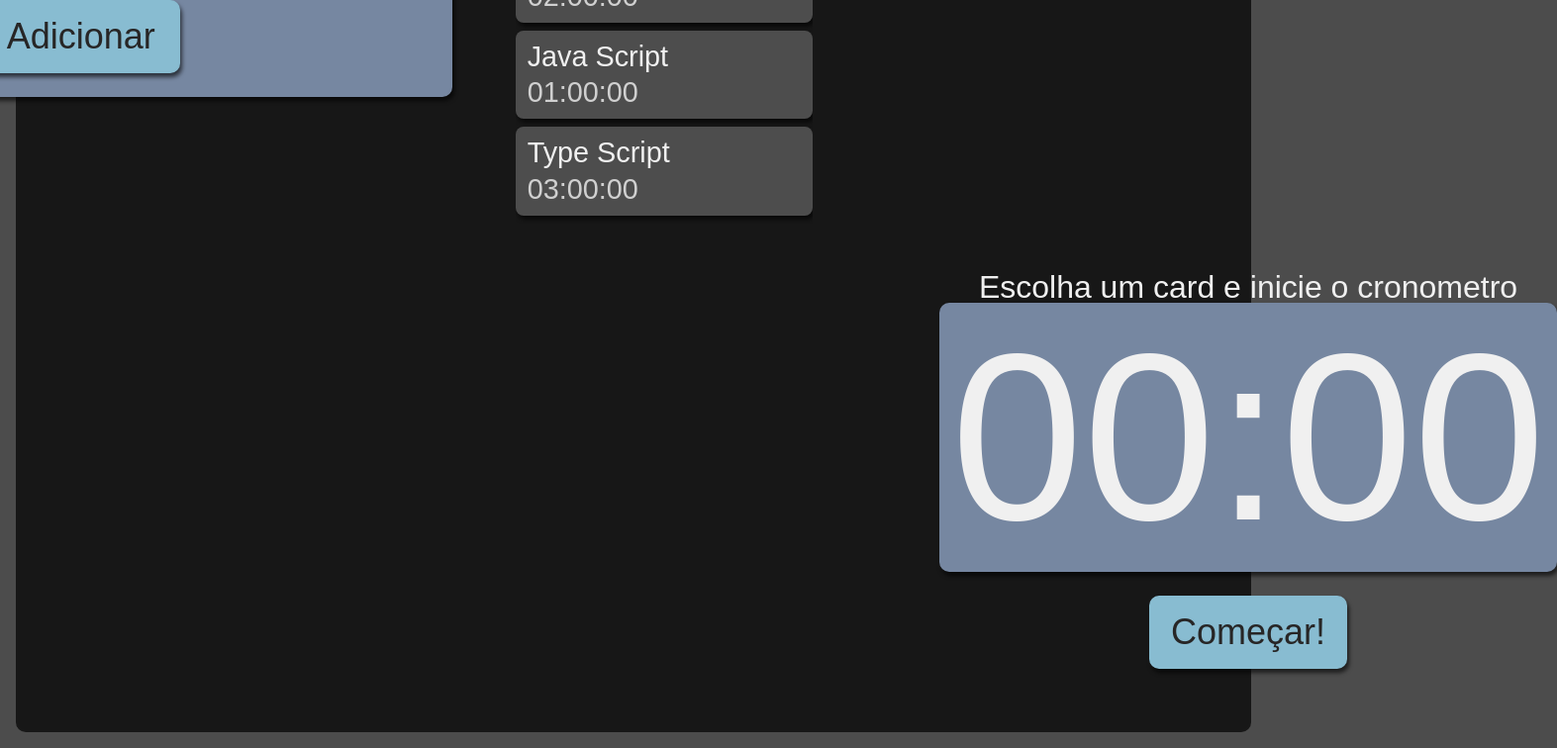
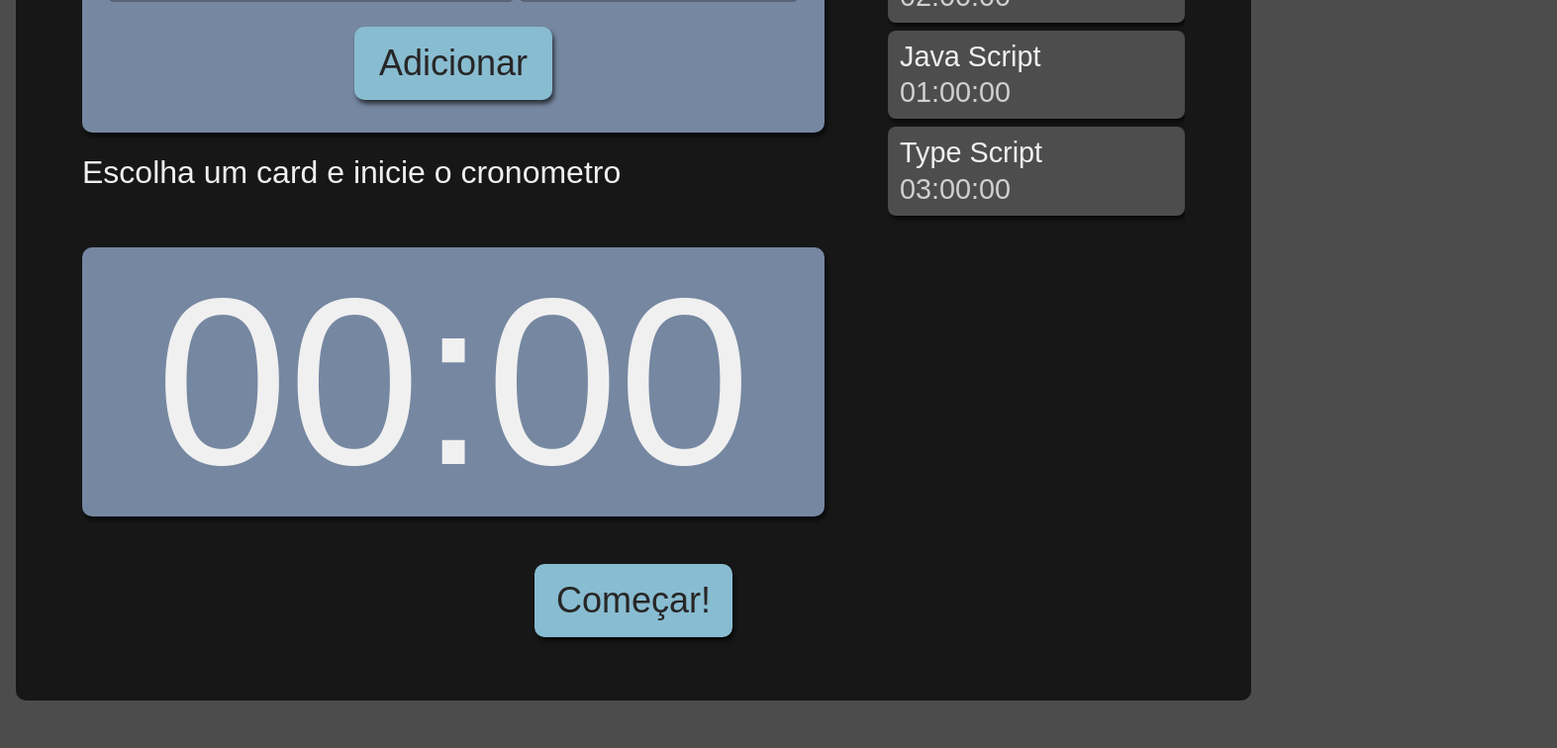
Before and after one commit to halyssonfreitas/a-react-studies, a React (Create React App) app: page / in a window 1280 px wide. Shown: the part 207-963 px from the top of the page at 99% size, 1573 px wide, since content can reach past the window. After the commit the page ends 931 px from the top, so only its background shows below. Built offline with nearby package versions, Linux system fonts and the light colour scheme.

Commit message:
:fix: stopwatch below form

```diff
--- a/src/components/Stopwatch/Stopwatch.module.scss
+++ b/src/components/Stopwatch/Stopwatch.module.scss
@@ -1,5 +1,5 @@
 .stopwatch {
-  display: flex;
+  display: contents;
   flex-direction: column;
   align-items: center;
   grid-area: stopwatch;
```
